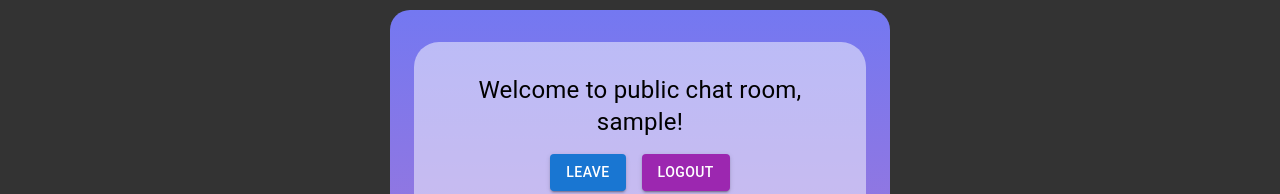
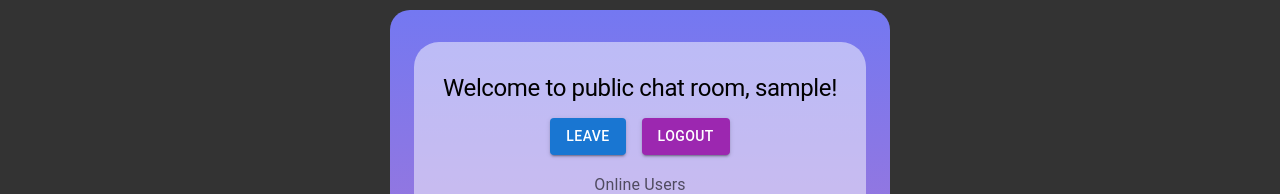
Before and after one commit to James-Lee-01/chat-room-client, a React (Create React App) app: page /chat/public in a window 1280 px wide. Shown: the top 194 px of the page. Built offline with nearby package versions, Linux system fonts and the light colour scheme; no server answers; sample sign-in values are in the browser's storage.

Commit message:
feat: refactor UI and RWD function

```diff
--- a/package.json
+++ b/package.json
@@ -5,7 +5,8 @@
   "dependencies": {
     "@emotion/react": "^11.11.1",
     "@emotion/styled": "^11.11.0",
-    "@mui/material": "^5.14.18",
+    "@mui/material": "^5.15.3",
+    "@mui/system": "^5.15.3",
     "@testing-library/jest-dom": "^5.17.0",
     "@testing-library/react": "^13.4.0",
     "@testing-library/user-event": "^13.5.0",
--- a/src/App.js
+++ b/src/App.js
@@ -5,9 +5,26 @@ import ChatTypeSelect from "./pages/ChatTypeSelect";
 import ChatPage from "./pages/ChatPage";
 import PrivateChatPage from "./pages/PrivateChatPage";
 
+import { ThemeProvider, createTheme } from "@mui/material/styles";
+const theme = createTheme(
+  {
+  typography: {
+    h1: {
+      fontSize: "1.5rem",
+      fontWeight: "400",
+      "@media (max-width:425px)": {
+        fontSize: "1.25rem",
+      },
+    },
+  },
+}
+);
+
+
 function App() {
   return (
     <div className="App">
+      <ThemeProvider theme={theme}>
         <UserProvider>
           <BrowserRouter>
             <Routes>
@@ -18,6 +35,7 @@ function App() {
             </Routes>
           </BrowserRouter>
         </UserProvider>
+      </ThemeProvider>
     </div>
   );
 }
--- a/src/components/ChatBox/ChatBox.jsx
+++ b/src/components/ChatBox/ChatBox.jsx
@@ -5,10 +5,13 @@ import {
   TextField,
   Button,
   Box,
-  Grid
+  Grid,
+  Container
 } from "@mui/material";
 import { io } from "socket.io-client";
 import { useUser } from "../../contexts/UserContext";
+
+const serverUrl = process.env.REACT_APP_SERVER_URL;
 
 const ChatBox = () => {
   const { username, userId } = useUser(); // 導入使用者資訊
@@ -49,7 +52,7 @@ const ChatBox = () => {
 
   useEffect(() => {
     //建立連線
-    const socketInstance = io("https://chat-room-server-9eu7.onrender.com", {
+    const socketInstance = io(serverUrl, {
       withCredentials: true,
     });
 
@@ -88,6 +91,11 @@ const ChatBox = () => {
           systemMessage: true,
         },
       ]);
+
+      // 更新在線上使用者列表
+      setOnlineUsers((prevOnlineUsers) =>
+        prevOnlineUsers.filter((user) => user.userId !== userId)
+      );
     });
 
     // 監聽在線上使用者列表的事件
@@ -117,7 +125,14 @@ const ChatBox = () => {
   }, [messages]);
 
   return (
-    <>
+    <Container
+      sx={{
+        flex: 1,
+        display: "flex",
+        flexDirection: "column",
+        height: "85%",
+      }}
+    >
       {/* 在線使用者列表 */}
       <Box>
         <Typography variant='subtitle1' color='textSecondary'>
@@ -153,10 +168,11 @@ const ChatBox = () => {
       <Paper
         sx={{
           padding: "1rem 0.5rem",
-          height: "500px",
+          flex: "1",
           overflow: "auto",
           background: "rgba(255, 255, 255, 0)",
           border: "2px solid #E6ECF0",
+          height: "100%",
         }}
         elevation={0}
       >
@@ -246,6 +262,7 @@ const ChatBox = () => {
               ))}
             </Grid>
           </Box>
+          {/* 輸入框與送出按鈕 */}
           <Box
             sx={{
               marginTop: 2,
@@ -303,7 +320,7 @@ const ChatBox = () => {
           </Box>
         </Box>
       </Paper>
-    </>
+    </Container>
   );
 };
 
--- a/src/components/ChatBox/PrivateChatBox.jsx
+++ b/src/components/ChatBox/PrivateChatBox.jsx
@@ -2,6 +2,9 @@ import { useState, useEffect, useRef } from "react";
 import { Paper, Typography, TextField, Button, Box, Grid } from "@mui/material";
 import { io } from "socket.io-client";
 import { useUser } from "../../contexts/UserContext";
+
+const serverUrl = process.env.REACT_APP_SERVER_URL;
+console.log(serverUrl)
 
 const ChatBox = ({ roomCode }) => {
   const { username, userId } = useUser(); // 導入使用者資訊
@@ -42,7 +45,7 @@ const ChatBox = ({ roomCode }) => {
 
   useEffect(() => {
     //建立連線
-    const socketInstance = io("https://chat-room-server-9eu7.onrender.com", {
+    const socketInstance = io(serverUrl, {
       withCredentials: true,
     });
 
@@ -81,6 +84,11 @@ const ChatBox = ({ roomCode }) => {
           systemMessage: true,
         },
       ]);
+
+      // 更新在線上使用者列表
+      setOnlineUsers((prevOnlineUsers) =>
+        prevOnlineUsers.filter((user) => user.userId !== userId)
+      );
     });
 
     // 監聽在線使用者列表的事件
--- a/src/pages/ChatPage.jsx
+++ b/src/pages/ChatPage.jsx
@@ -43,6 +43,10 @@ function ChatPage() {
           borderRadius: "20px",
           padding: "2rem",
           textAlign: "center",
+
+          display: "flex",
+          flexDirection: "column", // 將子元素設為垂直排列
+          height: "100%", // 讓 Container 高度填滿整個父元素
         }}
         maxWidth={false}
       >
@@ -51,15 +55,13 @@ function ChatPage() {
             backgroundColor: "rgba(255, 255, 255, 0.5)", // 珍珠白半透明背景色
             borderRadius: "25px",
             padding: "2rem 1.25rem",
+            flex: 1, // 自動填滿 Container 的剩餘空間,
+            display: "flex",
+            flexDirection: "column", // 將子元素設為垂直排列
+            height: "90%",
           }}
         >
-          <Typography
-            sx={{
-              fontSize: "1.5rem",
-              lineHeight: "2rem",
-            }}
-            component='h1'
-          >
+          <Typography variant='h1' component='h1'>
             Welcome to public chat room, {username}!
           </Typography>
           <Box
--- a/src/pages/ChatTypeSelect.jsx
+++ b/src/pages/ChatTypeSelect.jsx
@@ -4,11 +4,13 @@ import { Button, Container, Typography, Box, TextField } from "@mui/material";
 import { useUser } from "../contexts/UserContext";
 import { useNavigate } from "react-router-dom";
 
+
 const ChatTypeSelect = () => {
   const { username, logout } = useUser();
   const navigate = useNavigate();
   const [roomCode, setRoomCode] = useState("");
   const [error, setError] = useState(false);
+
 
   // 進入公開聊天室的邏輯
   const handleEnterPublicChat = () => {
@@ -69,10 +71,7 @@ const ChatTypeSelect = () => {
           }}
         >
           <Typography
-            sx={{
-              fontSize: "2rem",
-              marginBottom: "1rem",
-            }}
+            variant='h1'
             component='h1'
           >
             Welcome, {username}! <br /> Choose Your Chat Room
--- a/src/pages/LobbyPage.jsx
+++ b/src/pages/LobbyPage.jsx
@@ -79,6 +79,7 @@ function LobbyPage() {
               fontSize: "2rem",
               marginBottom: "1rem",
             }}
+            variant="h1"
             component='h1'
           >
             Secret Chat Room
--- a/src/pages/PrivateChatPage.jsx
+++ b/src/pages/PrivateChatPage.jsx
@@ -54,10 +54,7 @@ function ChatPage() {
           }}
         >
           <Typography
-            sx={{
-              fontSize: "1.5rem",
-              lineHeight: "2rem",
-            }}
+            variant="h1"
             component='h1'
           >
             Hi, {username}! <br /> This is Private Room: "{roomCode}"
```
Also changed, not shown: 2 other files (tests, documents, lock files or other folders). Lines whose indentation alone changed are shown as unchanged.
